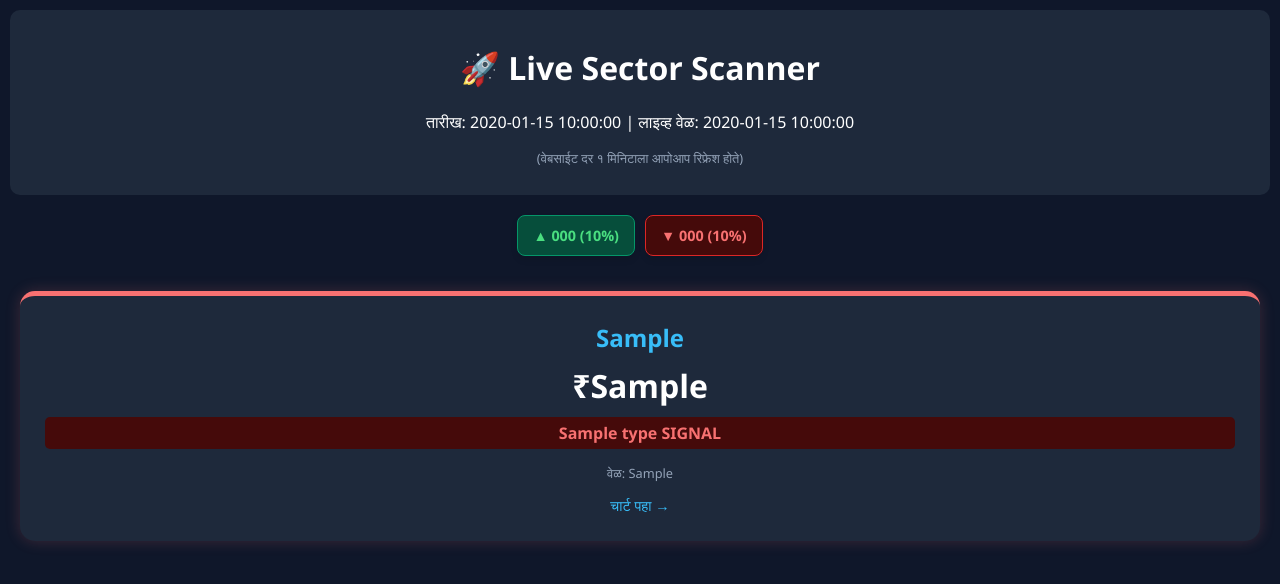
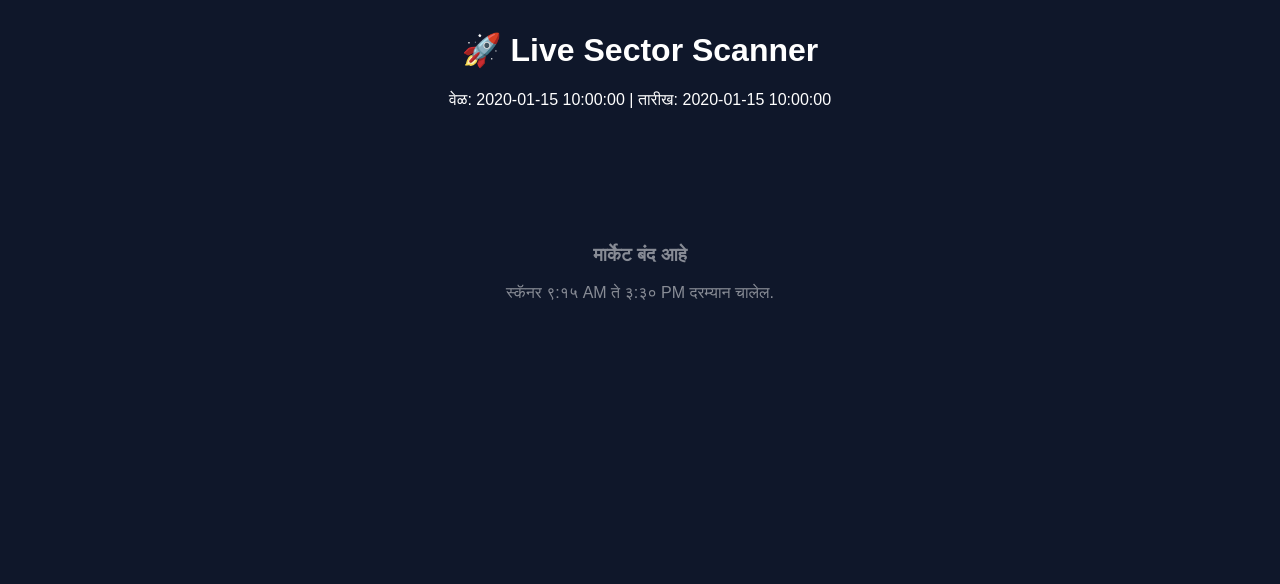
Before and after one commit to dattapwr/nifty-trading-bot, a Flask app: template templates/index.html in a window 1280 px wide. Shown: the top 584 px of the page. Run offline with Flask 3, Linux system fonts and the light colour scheme; the template is opened without the code that fills it: most values are stand-ins (such as "Sample title", 1, 10 or a date in 2020).

Commit message:
Update index.html

```diff
--- a/templates/index.html
+++ b/templates/index.html
@@ -2,60 +2,49 @@
 <html lang="mr">
 <head>
     <meta charset="UTF-8">
-    <meta name="viewport" content="width=device-width, initial-scale=1.0">
-    <meta http-equiv="refresh" content="60"> <title>Nifty Sector Scanner</title>
+    <meta http-equiv="refresh" content="60">
+    <title>Master Sector Scanner</title>
     <style>
-        body { font-family: 'Segoe UI', sans-serif; background: #0f172a; color: white; text-align: center; margin: 0; padding: 10px; }
-        .header { background: #1e293b; padding: 15px; border-radius: 10px; margin-bottom: 20px; }
-        .sector-box { display: flex; justify-content: center; flex-wrap: wrap; gap: 10px; margin-bottom: 25px; }
-        .tag { padding: 10px 15px; border-radius: 8px; font-weight: bold; font-size: 0.9em; box-shadow: 0 4px 6px rgba(0,0,0,0.1); }
-        .tag-high { background: #064e3b; color: #4ade80; border: 1px solid #059669; }
-        .tag-low { background: #450a0a; color: #f87171; border: 1px solid #dc2626; }
-        .grid { display: grid; grid-template-columns: repeat(auto-fit, minmax(280px, 1fr)); gap: 15px; padding: 10px; }
-        .card { background: #1e293b; padding: 25px; border-radius: 15px; border-top: 5px solid #38bdf8; transition: 0.3s; }
-        .buy-card { border-top-color: #4ade80; box-shadow: 0 0 15px rgba(74, 222, 128, 0.2); }
-        .sell-card { border-top-color: #f87171; box-shadow: 0 0 15px rgba(248, 113, 113, 0.2); }
-        .price { font-size: 2em; font-weight: bold; margin: 10px 0; }
-        .no-data { padding: 60px; opacity: 0.6; border: 2px dashed #334155; border-radius: 15px; margin: 20px; }
+        body { font-family: sans-serif; background: #0f172a; color: white; text-align: center; margin: 0; padding: 10px; }
+        .tag { padding: 8px 12px; border-radius: 5px; margin: 5px; display: inline-block; font-weight: bold; }
+        .high { background: #064e3b; color: #4ade80; }
+        .low { background: #450a0a; color: #f87171; }
+        .grid { display: grid; grid-template-columns: repeat(auto-fit, minmax(280px, 1fr)); gap: 15px; padding: 20px; }
+        .card { background: #1e293b; padding: 20px; border-radius: 10px; border-top: 5px solid #38bdf8; }
+        .buy { border-color: #4ade80; }
+        .sell { border-color: #f87171; }
     </style>
 </head>
 <body>
-    <div class="header">
     <h1>🚀 Live Sector Scanner</h1>
-        <p>तारीख: {{ date }} | लाइव्ह वेळ: {{ time }}</p>
-        <p style="color: #94a3b8; font-size: 0.8em;">(वेबसाईट दर १ मिनिटाला आपोआप रिफ्रेश होते)</p>
+    <p>वेळ: {{ time }} | तारीख: {{ date }}</p>
+
+    {% if market_open %}
+        <div style="margin-bottom: 20px;">
+            {% for s in h2 %} <span class="tag high">▲ {{ s.code }} ({{ s.change|round(2) }}%)</span> {% endfor %}
+            {% for s in l2 %} <span class="tag low">▼ {{ s.code }} ({{ s.change|round(2) }}%)</span> {% endfor %}
         </div>
-
-    <div class="sector-box">
-        {% for s in h2 %} <div class="tag tag-high">▲ {{ s.code }} ({{ s.change|round(2) }}%)</div> {% endfor %}
-        {% for s in l2 %} <div class="tag tag-low">▼ {{ s.code }} ({{ s.change|round(2) }}%)</div> {% endfor %}
-    </div>
-
         <div class="grid">
             {% if stocks %}
                 {% for s in stocks %}
-            <div class="card {{ 'buy-card' if s.type == 'BUY' else 'sell-card' }}">
-                <h2 style="margin:0; color:#38bdf8;">{{ s.s }}</h2>
-                <div class="price">₹{{ s.p }}</div>
-                <div style="background: {{ '#064e3b' if s.type == 'BUY' else '#450a0a' }}; color: {{ '#4ade80' if s.type == 'BUY' else '#f87171' }}; padding: 5px; border-radius: 5px; font-weight: bold;">
-                    {{ s.type }} SIGNAL
-                </div>
-                <p style="font-size: 0.8em; margin-top: 15px; color: #94a3b8;">वेळ: {{ s.t }}</p>
-                <a href="https://in.tradingview.com/chart/?symbol=NSE:{{ s.s|replace('.NS','') }}" target="_blank" style="color: #38bdf8; text-decoration: none; font-size: 0.9em;">चार्ट पहा →</a>
+                <div class="card {{ 'buy' if s.type == 'BUY' else 'sell' }}">
+                    <h3>{{ s.s }}</h3>
+                    <h2 style="margin: 5px 0;">₹{{ s.p }}</h2>
+                    <b style="color: {{ '#4ade80' if s.type == 'BUY' else '#f87171' }}">{{ s.type }} SIGNAL</b>
+                    <p style="font-size: 0.8em; opacity: 0.6;">वेळ: {{ s.t }}</p>
                 </div>
                 {% endfor %}
             {% else %}
-            <div class="no-data">
-                <h3>सध्या कोणताही सिग्नल नाही</h3>
-                <p>टॉप २ सेक्टर्समध्ये Inside Candle ब्रेकआउटची वाट पाहत आहे...</p>
+                <p style="grid-column: 1/-1; padding: 50px; border: 1px dashed #334155;">सध्या टॉप सेक्टर्समध्ये सिग्नल नाही...</p>
+            {% endif %}
+        </div>
+    {% else %}
+        <div style="padding: 100px; opacity: 0.5;">
+            <h3>मार्केट बंद आहे</h3>
+            <p>स्कॅनर ९:१५ AM ते ३:३० PM दरम्यान चालेल.</p>
         </div>
     {% endif %}
-    </div>
 
-    <script>
-        setTimeout(function(){
-            window.location.reload(1);
-        }, 60000); // ६०,००० मिलीसेकंद = १ मिनिट
-    </script>
+    <script>setTimeout(function(){ location.reload(); }, 60000);</script>
 </body>
 </html>
```
Lines whose indentation alone changed are shown as unchanged.
